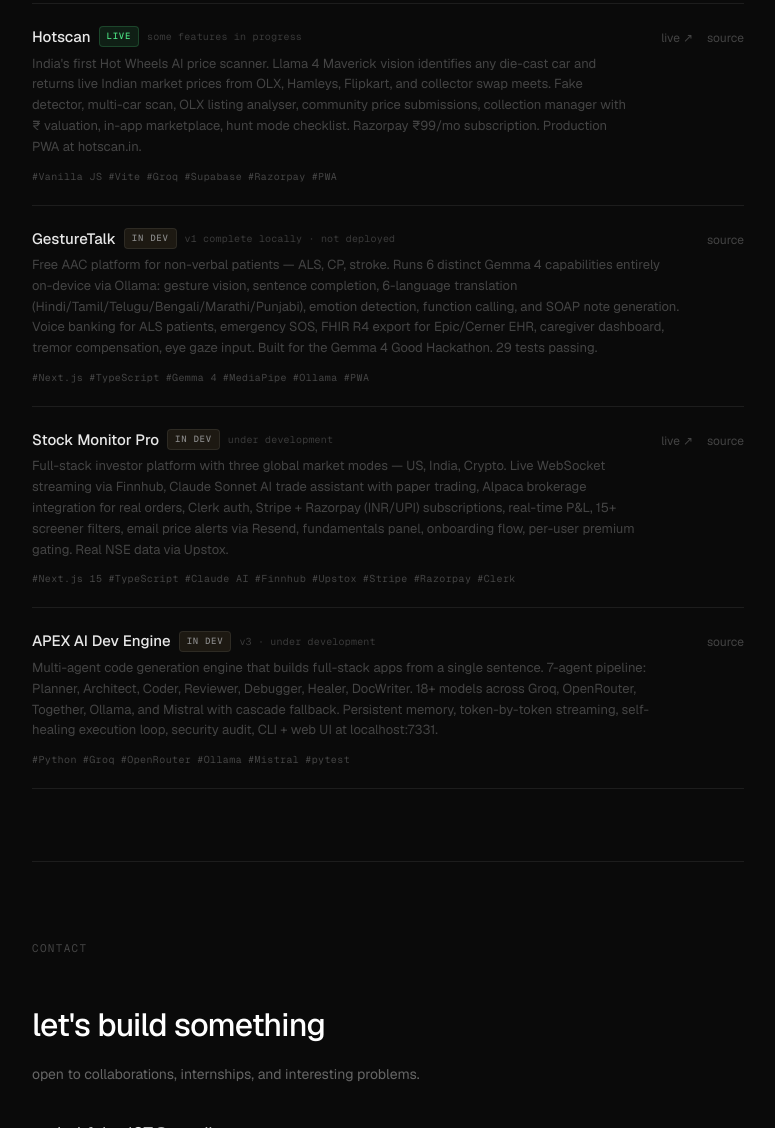
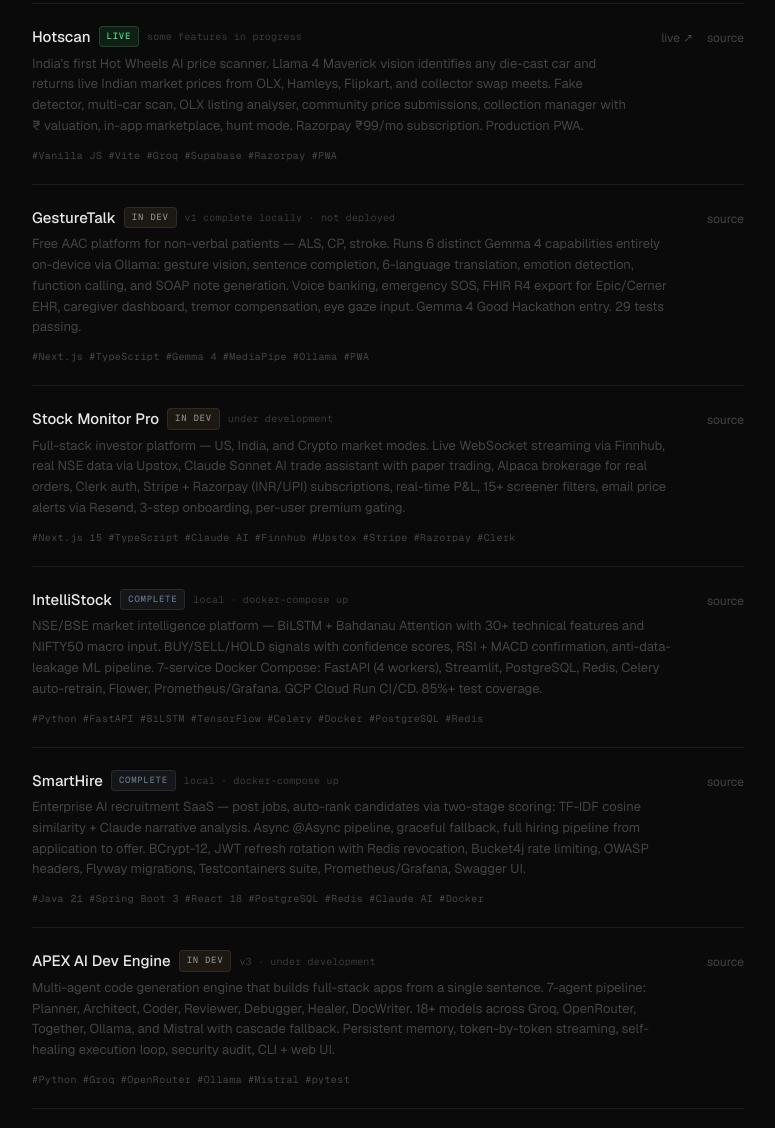
Before and after one commit to mahak867/portfolio, a website: page public/index.html in a window 1280 px wide. Shown: the part 1168-2296 px from the top of the page, without its empty margins (252-1027 px from the left). Drawn offline with nearby package versions, Linux system fonts and the light colour scheme.

Commit message:
add IntelliStock and SmartHire

```diff
--- a/public/app.js
+++ b/public/app.js
@@ -13,7 +13,7 @@ const projects = [
     name: "Hotscan",
     status: "live",
     statusNote: "some features in progress",
-    desc: "India's first Hot Wheels AI price scanner. Llama 4 Maverick vision identifies any die-cast car and returns live Indian market prices from OLX, Hamleys, Flipkart, and collector swap meets. Fake detector, multi-car scan, OLX listing analyser, community price submissions, collection manager with ₹ valuation, in-app marketplace, hunt mode checklist. Razorpay ₹99/mo subscription. Production PWA at hotscan.in.",
+    desc: "India's first Hot Wheels AI price scanner. Llama 4 Maverick vision identifies any die-cast car and returns live Indian market prices from OLX, Hamleys, Flipkart, and collector swap meets. Fake detector, multi-car scan, OLX listing analyser, community price submissions, collection manager with ₹ valuation, in-app marketplace, hunt mode. Razorpay ₹99/mo subscription. Production PWA.",
     tags: ["Vanilla JS","Vite","Groq","Supabase","Razorpay","PWA"],
     demo: "https://hotscan.in",
     repo: "https://github.com/mahak867/Hotscan"
@@ -22,7 +22,7 @@ const projects = [
     name: "GestureTalk",
     status: "wip",
     statusNote: "v1 complete locally · not deployed",
-    desc: "Free AAC platform for non-verbal patients — ALS, CP, stroke. Runs 6 distinct Gemma 4 capabilities entirely on-device via Ollama: gesture vision, sentence completion, 6-language translation (Hindi/Tamil/Telugu/Bengali/Marathi/Punjabi), emotion detection, function calling, and SOAP note generation. Voice banking for ALS patients, emergency SOS, FHIR R4 export for Epic/Cerner EHR, caregiver dashboard, tremor compensation, eye gaze input. Built for the Gemma 4 Good Hackathon. 29 tests passing.",
+    desc: "Free AAC platform for non-verbal patients — ALS, CP, stroke. Runs 6 distinct Gemma 4 capabilities entirely on-device via Ollama: gesture vision, sentence completion, 6-language translation, emotion detection, function calling, and SOAP note generation. Voice banking, emergency SOS, FHIR R4 export for Epic/Cerner EHR, caregiver dashboard, tremor compensation, eye gaze input. Gemma 4 Good Hackathon entry. 29 tests passing.",
     tags: ["Next.js","TypeScript","Gemma 4","MediaPipe","Ollama","PWA"],
     demo: null,
     repo: "https://github.com/mahak867/gesture-communication-app"
@@ -31,16 +31,34 @@ const projects = [
     name: "Stock Monitor Pro",
     status: "wip",
     statusNote: "under development",
-    desc: "Full-stack investor platform with three global market modes — US, India, Crypto. Live WebSocket streaming via Finnhub, Claude Sonnet AI trade assistant with paper trading, Alpaca brokerage integration for real orders, Clerk auth, Stripe + Razorpay (INR/UPI) subscriptions, real-time P&L, 15+ screener filters, email price alerts via Resend, fundamentals panel, onboarding flow, per-user premium gating. Real NSE data via Upstox.",
+    desc: "Full-stack investor platform — US, India, and Crypto market modes. Live WebSocket streaming via Finnhub, real NSE data via Upstox, Claude Sonnet AI trade assistant with paper trading, Alpaca brokerage for real orders, Clerk auth, Stripe + Razorpay (INR/UPI) subscriptions, real-time P&L, 15+ screener filters, email price alerts via Resend, 3-step onboarding, per-user premium gating.",
     tags: ["Next.js 15","TypeScript","Claude AI","Finnhub","Upstox","Stripe","Razorpay","Clerk"],
-    demo: "https://stock-monitor-pro.vercel.app",
+    demo: null,
     repo: "https://github.com/mahak867/stock-monitor-pro"
+  },
+  {
+    name: "IntelliStock",
+    status: "complete",
+    statusNote: "local · docker-compose up",
+    desc: "NSE/BSE market intelligence platform — BiLSTM + Bahdanau Attention with 30+ technical features and NIFTY50 macro input. BUY/SELL/HOLD signals with confidence scores, RSI + MACD confirmation, anti-data-leakage ML pipeline. 7-service Docker Compose: FastAPI (4 workers), Streamlit, PostgreSQL, Redis, Celery auto-retrain, Flower, Prometheus/Grafana. GCP Cloud Run CI/CD. 85%+ test coverage.",
+    tags: ["Python","FastAPI","BiLSTM","TensorFlow","Celery","Docker","PostgreSQL","Redis"],
+    demo: null,
+    repo: "https://github.com/mahak867/intellistock"
+  },
+  {
+    name: "SmartHire",
+    status: "complete",
+    statusNote: "local · docker-compose up",
+    desc: "Enterprise AI recruitment SaaS — post jobs, auto-rank candidates via two-stage scoring: TF-IDF cosine similarity + Claude narrative analysis. Async @Async pipeline, graceful fallback, full hiring pipeline from application to offer. BCrypt-12, JWT refresh rotation with Redis revocation, Bucket4j rate limiting, OWASP headers, Flyway migrations, Testcontainers suite, Prometheus/Grafana, Swagger UI.",
+    tags: ["Java 21","Spring Boot 3","React 18","PostgreSQL","Redis","Claude AI","Docker"],
+    demo: null,
+    repo: "https://github.com/mahak867/smarthire"
   },
   {
     name: "APEX AI Dev Engine",
     status: "wip",
     statusNote: "v3 · under development",
-    desc: "Multi-agent code generation engine that builds full-stack apps from a single sentence. 7-agent pipeline: Planner, Architect, Coder, Reviewer, Debugger, Healer, DocWriter. 18+ models across Groq, OpenRouter, Together, Ollama, and Mistral with cascade fallback. Persistent memory, token-by-token streaming, self-healing execution loop, security audit, CLI + web UI at localhost:7331.",
+    desc: "Multi-agent code generation engine that builds full-stack apps from a single sentence. 7-agent pipeline: Planner, Architect, Coder, Reviewer, Debugger, Healer, DocWriter. 18+ models across Groq, OpenRouter, Together, Ollama, and Mistral with cascade fallback. Persistent memory, token-by-token streaming, self-healing execution loop, security audit, CLI + web UI.",
     tags: ["Python","Groq","OpenRouter","Ollama","Mistral","pytest"],
     demo: null,
     repo: "https://github.com/mahak867/ai-dev-engine"
@@ -62,8 +80,10 @@ function renderProjects() {
       p.demo ? `<a class="proj-link" href="${p.demo}" target="_blank" rel="noreferrer">live ↗</a>` : "",
       p.repo ? `<a class="proj-link" href="${p.repo}" target="_blank" rel="noreferrer">source</a>` : ""
     ].filter(Boolean).join("");
-    const badgeClass = p.status === "live" ? "badge-live" : "badge-wip";
-    const badgeText = p.status === "live" ? "live" : "in dev";
+
+    const badgeClass = p.status === "live" ? "badge-live" : p.status === "complete" ? "badge-complete" : "badge-wip";
+    const badgeText = p.status === "live" ? "live" : p.status === "complete" ? "complete" : "in dev";
+
     return `
       <div class="project-row">
         <div class="proj-left">
--- a/public/styles.css
+++ b/public/styles.css
@@ -389,3 +389,16 @@ footer p {
   font-weight: 400;
   letter-spacing: 0.02em;
 }
+
+.badge-complete {
+  font-family: 'Geist Mono', monospace;
+  font-size: 9px;
+  letter-spacing: 0.08em;
+  text-transform: uppercase;
+  padding: 2px 7px;
+  border-radius: 4px;
+  background: rgba(148, 163, 184, 0.08);
+  color: #64748b;
+  border: 1px solid rgba(148, 163, 184, 0.15);
+  white-space: nowrap;
+}
```
